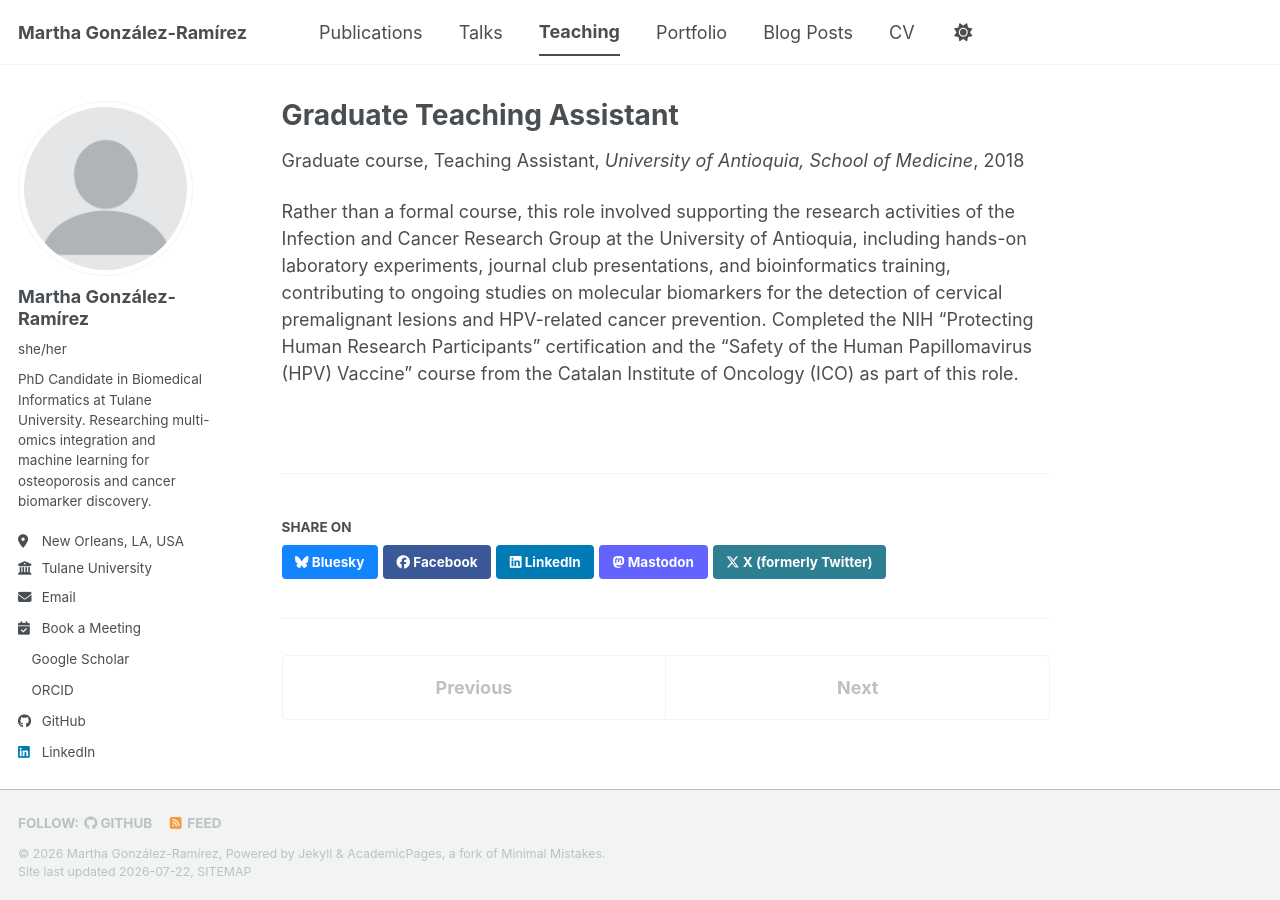
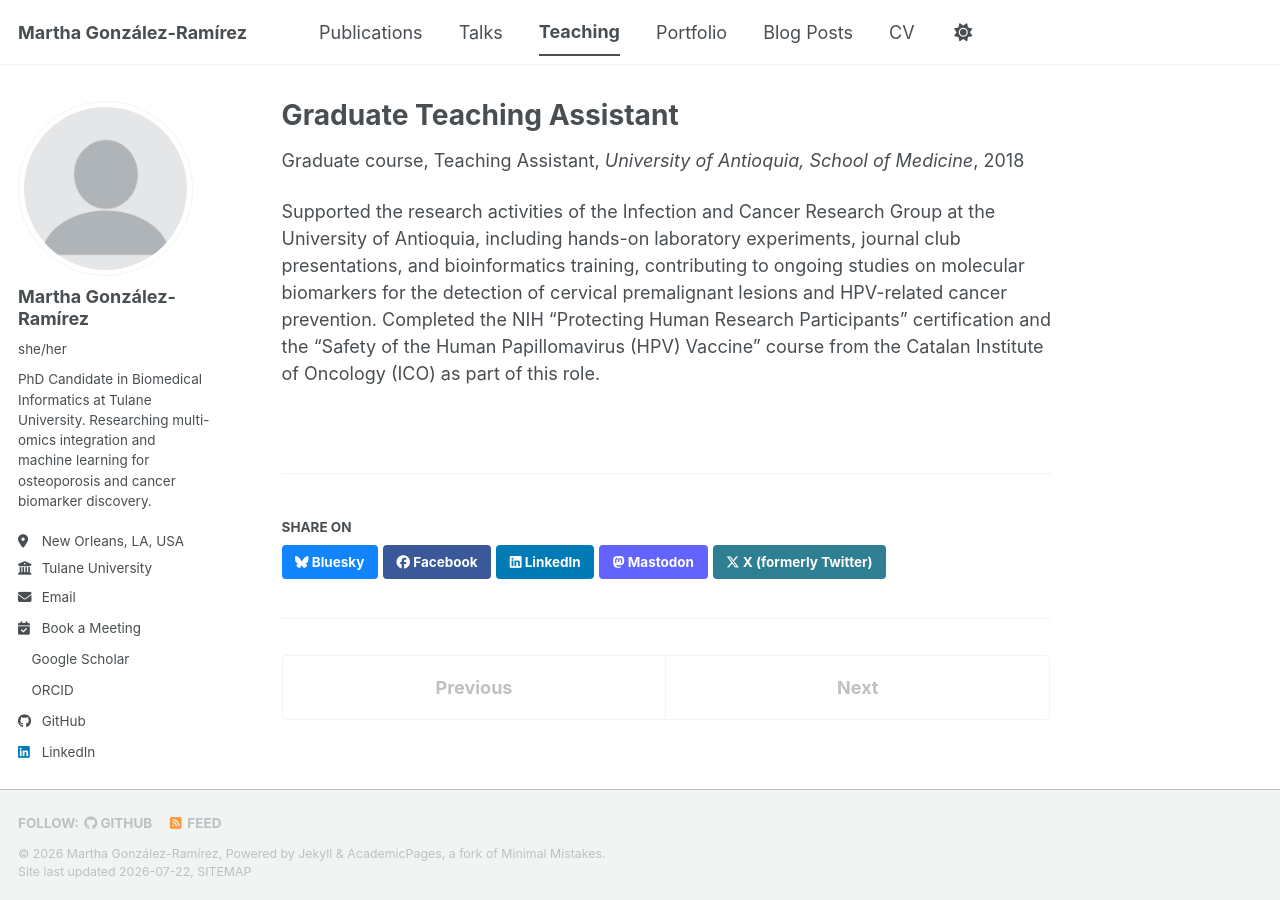
Before and after one commit to migonzalezr/migonzalezr.github.io, a Jekyll site: the page built from _teaching/2018-01-01-graduate-ta-antioquia-medicine.md, in a window 1280 px wide. Built offline with Jekyll 4.4.1, drawn with Linux system fonts in a browser that asks for light colours; a style sheet for code colours, icons or effects is not loaded.

Commit message:
Revise description for graduate TA role

```diff
--- a/_teaching/2018-01-01-graduate-ta-antioquia-medicine.md
+++ b/_teaching/2018-01-01-graduate-ta-antioquia-medicine.md
@@ -7,4 +7,4 @@ venue: "University of Antioquia, School of Medicine"
 date: 2018-01-01
 location: "Medellín, Colombia"
 ---
-Rather than a formal course, this role involved supporting the research activities of the Infection and Cancer Research Group at the University of Antioquia, including hands-on laboratory experiments, journal club presentations, and bioinformatics training, contributing to ongoing studies on molecular biomarkers for the detection of cervical premalignant lesions and HPV-related cancer prevention. Completed the NIH "Protecting Human Research Participants" certification and the "Safety of the Human Papillomavirus (HPV) Vaccine" course from the Catalan Institute of Oncology (ICO) as part of this role.
+Supported the research activities of the Infection and Cancer Research Group at the University of Antioquia, including hands-on laboratory experiments, journal club presentations, and bioinformatics training, contributing to ongoing studies on molecular biomarkers for the detection of cervical premalignant lesions and HPV-related cancer prevention. Completed the NIH "Protecting Human Research Participants" certification and the "Safety of the Human Papillomavirus (HPV) Vaccine" course from the Catalan Institute of Oncology (ICO) as part of this role.
```
